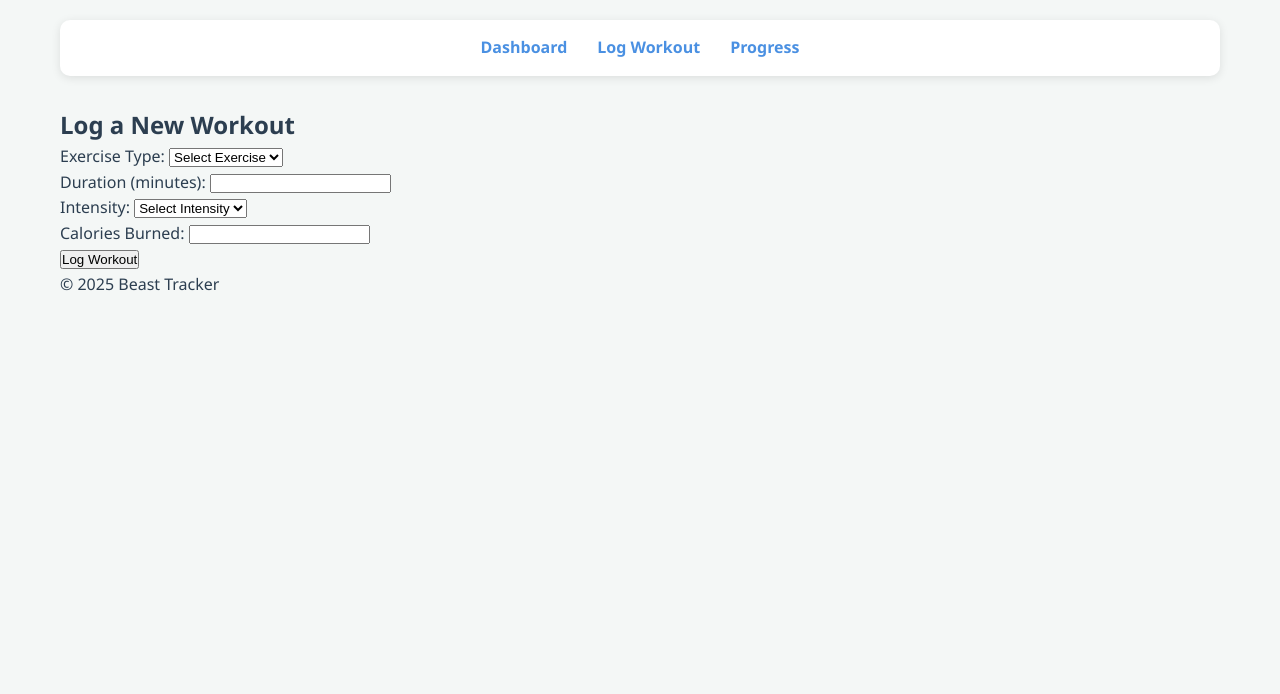
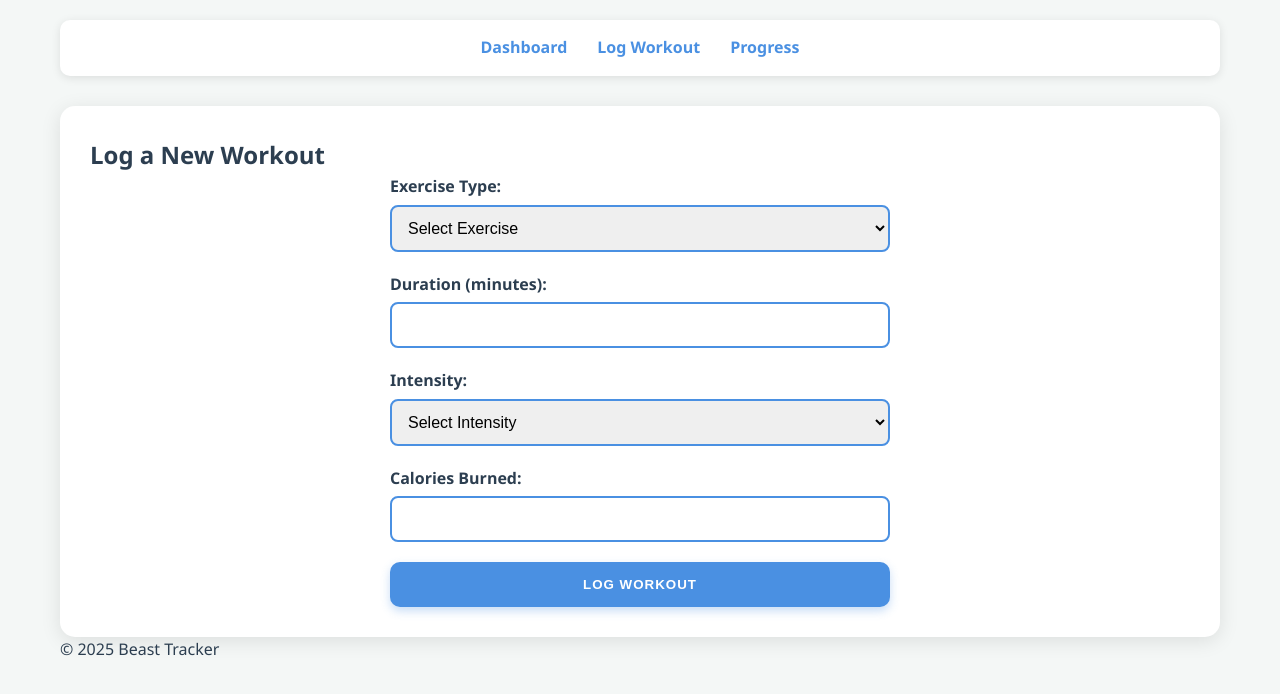
Before and after one commit to Paul-muia/Beast-Mode-Trucker-repo, a plain HTML site: page html/workout-log.html in a window 1280 px wide. Drawn offline with Linux system fonts and the light colour scheme.

Commit message:
Update styles.css

```diff
--- a/styles/styles.css
+++ b/styles/styles.css
@@ -52,3 +52,88 @@ nav ul li a:hover {
     background-color: var(--primary-color);
     color: white;
 }
+/* Main Content Styling */
+main {
+    background-color: white;
+    border-radius: 15px;
+    box-shadow: 0 4px 20px var(--shadow-color);
+    padding: 30px;
+}
+/* Form Styling */
+form {
+    display: flex;
+    flex-direction: column;
+    gap: 20px;
+    max-width: 500px;
+    margin: 0 auto;
+}
+
+form div {
+    display: flex;
+    flex-direction: column;
+}
+
+label {
+    margin-bottom: 5px;
+    color: var(--text-color);
+    font-weight: 600;
+}
+
+input, select {
+    padding: 12px;
+    border: 2px solid var(--primary-color);
+    border-radius: 8px;
+    font-size: 16px;
+    outline: none;
+}
+
+input:focus, select:focus {
+    border-color: var(--secondary-color);
+    box-shadow: 0 0 0 3px rgba(76, 175, 80, 0.2);
+}
+
+button {
+    background-color: var(--primary-color);
+    color: white;
+    border: none;
+    padding: 15px;
+    border-radius: 10px;
+    cursor: pointer;
+    font-weight: 600;
+    text-transform: uppercase;
+    letter-spacing: 1px;
+    box-shadow: 0 4px 10px rgba(74, 144, 226, 0.3);
+}
+
+button:hover {
+    background-color: var(--secondary-color);
+    transform: translateY(-3px);
+    box-shadow: 0 6px 15px rgba(60, 179, 113, 0.4);
+}
+
+/* Workout Item Styling */
+.workout-item {
+    background-color: var(--background-light);
+    border-left: 5px solid var(--primary-color);
+    padding: 15px;
+    margin-bottom: 15px;
+    border-radius: 5px;
+}
+
+.workout-item:hover {
+    transform: translateX(10px);
+    box-shadow: 0 4px 10px var(--shadow-color);
+}
+
+#workout-summary {
+    display: grid;
+    grid-template-columns: repeat(auto-fit, minmax(250px, 1fr));
+    gap: 20px;
+}
+
+#workout-summary > div {
+    background-color: white;
+    border-radius: 10px;
+    padding: 20px;
+    box-shadow: 0 4px 15px var(--shadow-color);
+}
```
